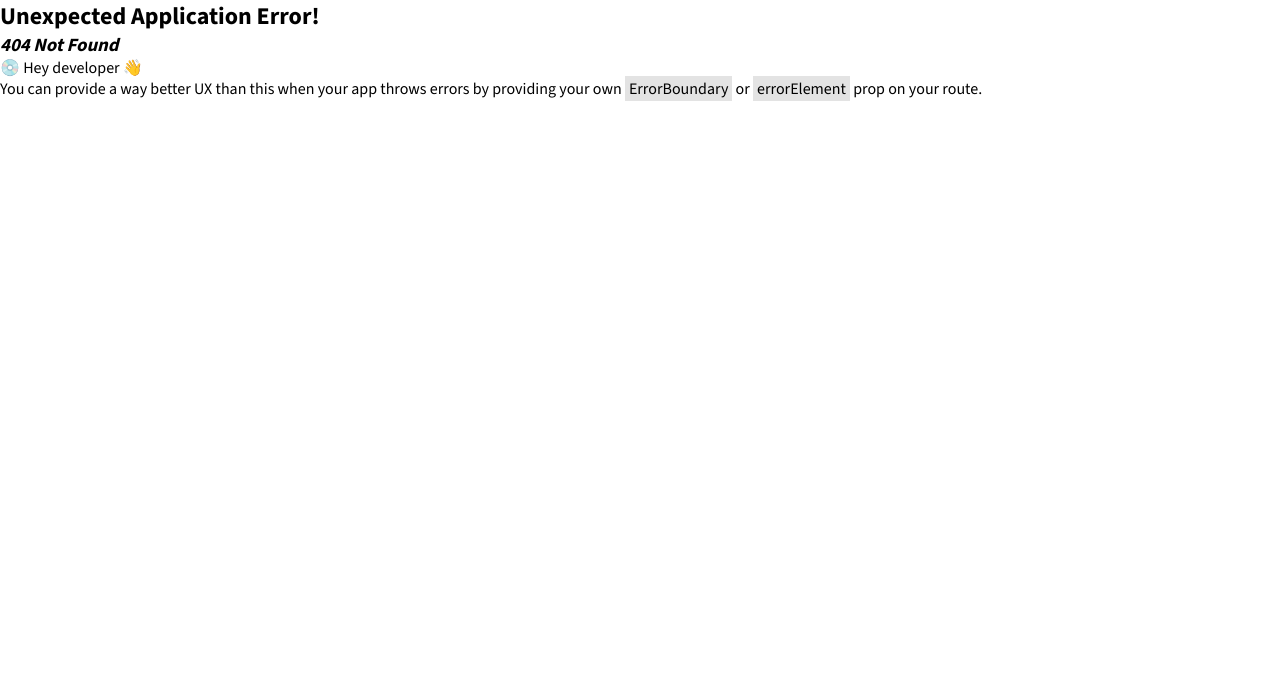
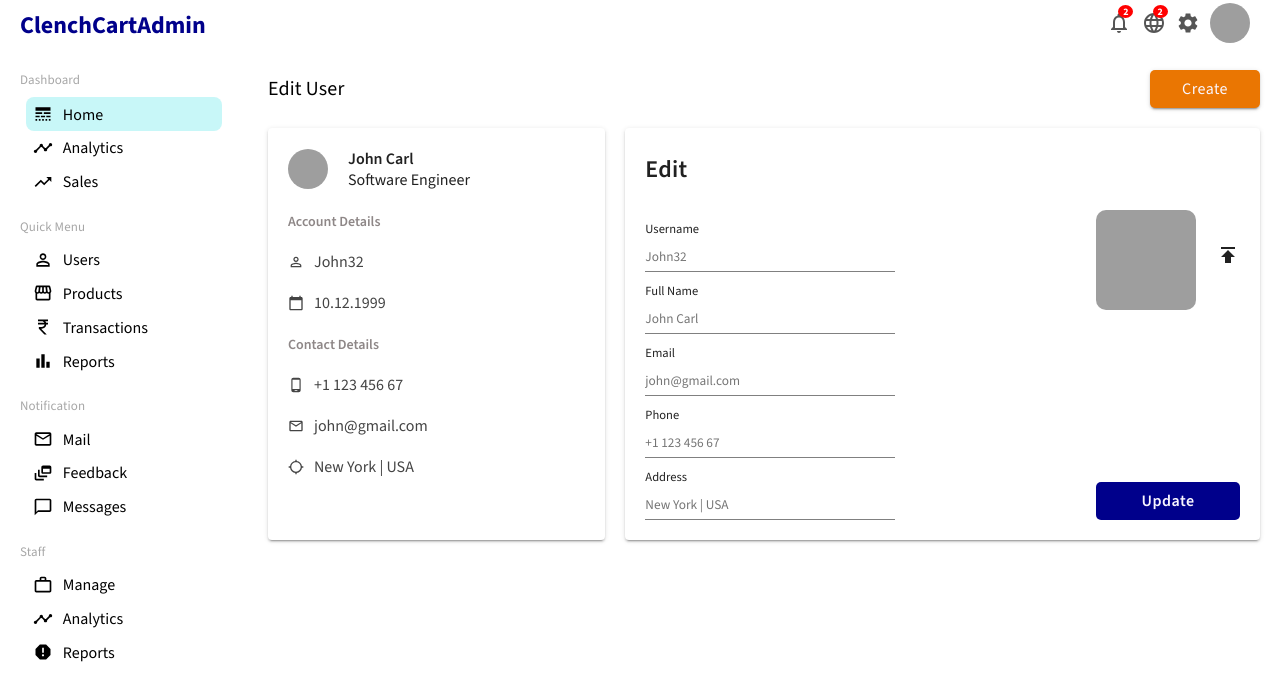
Before and after one commit to IM-Suryakant-Kumar/admin-dashboard, a React (Vite) app: page /users/1 in a window 1280 px wide. Before the commit this address had no page. Shown: the top 700 px of the page. Built offline with nearby package versions, Linux system fonts and the light colour scheme; grey boxes are pictures that could not be loaded.

Commit message:
feat: Added User

```diff
--- a/src/App.jsx
+++ b/src/App.jsx
@@ -9,6 +9,7 @@ import Home from "./pages/Home";
 
 import "./App.css";
 import Users from "./pages/Users";
+import User from "./pages/User";
 
 const router = createBrowserRouter(
 	createRoutesFromElements(
@@ -20,10 +21,16 @@ const router = createBrowserRouter(
 				index
 				element={<Home />}
 			/>
-			<Route
-				path="users"
-				element={<Users />}
-			/>
+			<Route path="users">
+				<Route
+					index
+					element={<Users />}
+				/>
+				<Route
+					path=":id"
+					element={<User />}
+				/>
+			</Route>
 		</Route>,
 	),
 );
--- /dev/null
+++ b/src/pages/User.jsx
@@ -0,0 +1,125 @@
+import {
+	Container,
+	Title,
+	TitleContainer,
+	SButton as Button,
+	UserContainer,
+	UserInfo,
+	UserUpdate,
+	UserTop,
+	Image,
+	UserTopTitleContainer,
+	UserTopName,
+	UserTopTitle,
+	UserBottom,
+	UserBottomTitle,
+	PermIdentityIcon,
+	UserBottomInfoTitle,
+	UserBottomInfoConatiner,
+	PhoneAndroidIcon,
+	MailOutlineIcon,
+	CalendarTodayIcon,
+	LocationSearchingIcon,
+	UpdateTitle,
+	UpdateForm,
+	FormLeft,
+	FormRight,
+	FormLeftItem,
+	Label,
+	Input,
+	PublishIcon,
+	FormRightItem,
+} from "../styles/user.sc";
+import Avatar from "../data/avatar4.jpg";
+import { Link } from "react-router-dom";
+
+const User = () => {
+	return (
+		<Container>
+			<TitleContainer>
+				<Title variant="h6" component="h1">
+					Edit User
+				</Title>
+				<Link to="/new-user">
+					<Button variant="contained">Create</Button>
+				</Link>
+			</TitleContainer>
+			<UserContainer>
+				<UserInfo elevation={2}>
+					<UserTop>
+						<Image src={Avatar} alt="" />
+						<UserTopTitleContainer>
+							<UserTopName component="span">John Carl</UserTopName>
+							<UserTopTitle component="span">Software Engineer</UserTopTitle>
+						</UserTopTitleContainer>
+					</UserTop>
+					<UserBottom>
+						<UserBottomTitle component="span">Account Details</UserBottomTitle>
+						<UserBottomInfoConatiner>
+							<PermIdentityIcon className="info-icon" />
+							<UserBottomInfoTitle component="span">John32</UserBottomInfoTitle>
+						</UserBottomInfoConatiner>
+						<UserBottomInfoConatiner>
+							<CalendarTodayIcon className="info-icon" />
+							<UserBottomInfoTitle component="span">10.12.1999</UserBottomInfoTitle>
+						</UserBottomInfoConatiner>
+						<UserBottomTitle component="span">Contact Details</UserBottomTitle>
+						<UserBottomInfoConatiner>
+							<PhoneAndroidIcon className="info-icon" />
+							<UserBottomInfoTitle component="span">+1 123 456 67</UserBottomInfoTitle>
+						</UserBottomInfoConatiner>
+						<UserBottomInfoConatiner>
+							<MailOutlineIcon className="info-icon" />
+							<UserBottomInfoTitle component="span">john@gmail.com</UserBottomInfoTitle>
+						</UserBottomInfoConatiner>
+						<UserBottomInfoConatiner>
+							<LocationSearchingIcon className="info-icon" />
+							<UserBottomInfoTitle component="span">New York | USA</UserBottomInfoTitle>
+						</UserBottomInfoConatiner>
+					</UserBottom>
+				</UserInfo>
+				<UserUpdate elevation={2}>
+					<UpdateTitle variant="subtitle1" component="h3">
+						Edit
+					</UpdateTitle>
+					<UpdateForm>
+						<FormLeft>
+							<FormLeftItem>
+								<Label>Username</Label>
+								<Input type="text" placeholder="John32" />
+							</FormLeftItem>
+							<FormLeftItem>
+								<Label>Full Name</Label>
+								<Input type="text" placeholder="John Carl" />
+							</FormLeftItem>
+							<FormLeftItem>
+								<Label>Email</Label>
+								<Input type="text" placeholder="john@gmail.com" />
+							</FormLeftItem>
+							<FormLeftItem>
+								<Label>Phone</Label>
+								<Input type="text" placeholder="+1 123 456 67" />
+							</FormLeftItem>
+							<FormLeftItem>
+								<Label>Address</Label>
+								<Input type="text" placeholder="New York | USA" />
+							</FormLeftItem>
+						</FormLeft>
+						<FormRight>
+							<FormRightItem>
+								<Image src={Avatar} alt="" className="right-img" />
+								<Label htmlFor="file">
+									<PublishIcon />
+								</Label>
+								<Input type="file" id="file" className="hidden" />
+							</FormRightItem>
+							<Button className="update-btn">Update</Button>
+						</FormRight>
+					</UpdateForm>
+				</UserUpdate>
+			</UserContainer>
+		</Container>
+	);
+};
+
+export default User;
--- /dev/null
+++ b/src/styles/user.sc.jsx
@@ -0,0 +1,162 @@
+import styled from "@emotion/styled";
+import {
+	CalendarToday,
+	LocationSearching,
+	MailOutline,
+	PermIdentity,
+	PhoneAndroid,
+	Publish,
+} from "@mui/icons-material";
+import { Box, Button, Paper, Stack, Typography } from "@mui/material";
+
+export const Container = styled(Box)`
+	flex: 4;
+	padding: 1.25em;
+`;
+
+export const TitleContainer = styled(Stack)`
+	flex-direction: row;
+	align-items: center;
+	justify-content: space-between;
+`;
+
+export const Title = styled(Typography)``;
+
+export const SButton = styled(Button)`
+	padding: 0.3125em 2em;
+    border-radius: 0.3125em;
+	background-color: #ea7602;
+	color: #f9f6ff;
+	text-transform: capitalize;
+	font-size: 1rem;
+	&:hover {
+		background-color: #ea7602;
+	}
+    &.update-btn {
+        background-color: darkblue;
+        font-weight: 600;
+    }
+`;
+
+export const UserContainer = styled(Stack)`
+	flex-direction: row;
+	margin-top: 1.25em;
+`;
+
+export const UserInfo = styled(Paper)`
+	flex: 1;
+	padding: 1.25em;
+`;
+
+export const UserTop = styled(Stack)`
+	flex-direction: row;
+	align-items: center;
+`;
+
+export const Image = styled.img`
+	width: 40px;
+	height: 40px;
+	border-radius: 50%;
+	object-fit: cover;
+	&.right-img {
+		width: 100px;
+		height: 100px;
+		border-radius: 0.625em;
+		margin-right: 1.25em;
+	}
+`;
+
+export const UserTopTitleContainer = styled(Stack)`
+	margin-left: 1.25em;
+`;
+
+export const UserTopName = styled(Box)`
+	font-weight: 600;
+`;
+
+export const UserTopTitle = styled(Box)`
+	font-weight: 300;
+`;
+
+export const UserBottom = styled(Box)`
+	margin-top: 1.25em;
+`;
+
+export const UserBottomTitle = styled(Box)`
+	font-size: 0.875rem;
+	font-weight: 600;
+	color: #8e8787;
+`;
+
+export const UserBottomInfoConatiner = styled(Stack)`
+	flex-direction: row;
+	align-items: center;
+	margin: 1.25em 0;
+	color: #444;
+	& > .info-icon {
+		font-size: 1rem;
+	}
+`;
+
+export const UserBottomInfoTitle = styled(Box)`
+	margin-left: 0.625em;
+`;
+
+// Icon
+export const PermIdentityIcon = styled(PermIdentity)``;
+export const CalendarTodayIcon = styled(CalendarToday)``;
+export const PhoneAndroidIcon = styled(PhoneAndroid)``;
+export const MailOutlineIcon = styled(MailOutline)``;
+export const LocationSearchingIcon = styled(LocationSearching)``;
+// User Update
+export const UserUpdate = styled(Paper)`
+	flex: 2;
+	padding: 1.25em;
+	margin-left: 1.25em;
+`;
+
+export const UpdateTitle = styled(Typography)`
+	font-size: 1.5rem;
+	font-weight: 600;
+`;
+
+export const UpdateForm = styled.form`
+	display: flex;
+	justify-content: space-between;
+	margin-top: 1.25em;
+`;
+
+export const FormLeft = styled(Box)``;
+
+export const FormLeftItem = styled(Stack)`
+	margin-top: 0.625em;
+`;
+
+export const Label = styled.label`
+	margin-bottom: 0.4em;
+	font-size: 0.785rem;
+`;
+
+export const Input = styled.input`
+	border: none;
+	width: 250px;
+	height: 30px;
+	border-bottom: 1px solid gray;
+	&.hidden {
+		display: none;
+	}
+`;
+
+export const FormRight = styled(Stack)`
+	justify-content: space-between;
+`;
+
+export const FormRightItem = styled(Stack)`
+	flex-direction: row;
+    align-items: center;
+`;
+
+// Icon
+export const PublishIcon = styled(Publish)`
+    cursor: pointer;
+`;
```
